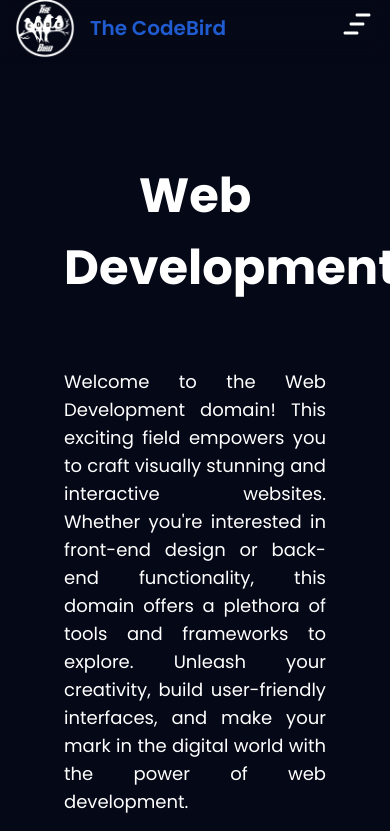
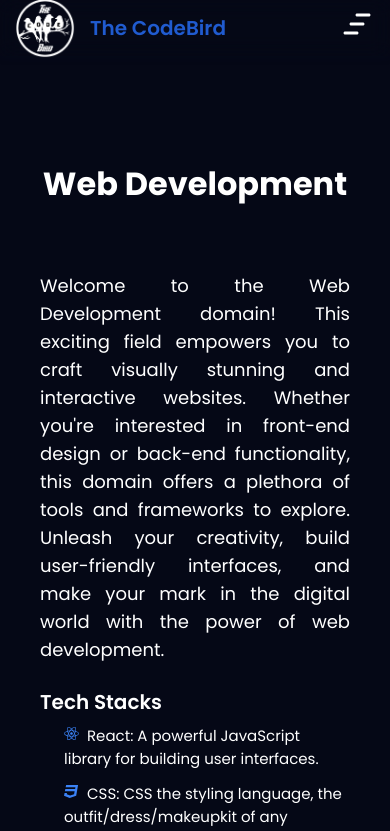
Before and after one commit to thecodebirduitbu/The-Code-Bird-Website, a React (Create React App) app: page /webdev in a window 390 px wide. Shown: the top 831 px of the page. Built offline with nearby package versions, Linux system fonts and the light colour scheme.

Commit message:
Fixed Some bugs in Webdev.jsx

```diff
--- a/src/components/Domains/WebDev.jsx
+++ b/src/components/Domains/WebDev.jsx
@@ -3,8 +3,8 @@ import { FaReact, FaCss3, FaHtml5 } from "react-icons/fa";
 
 function WebDev() {
   return (
-    <div className="py-[10rem] mx-16 md:mx-[2rem] text-white">
-      <h1 className="text-[3rem] text-white text-center">Web Development</h1>
+    <div className="py-[10rem] mx-10 md:mx-[2rem] text-white">
+      <h1 className="text-[2rem] text-white text-center">Web Development</h1>
       <p className="text-lg mb-6 pt-16 text-justify">
         Welcome to the Web Development domain! This exciting field empowers you
         to craft visually stunning and interactive websites. Whether you're
```
